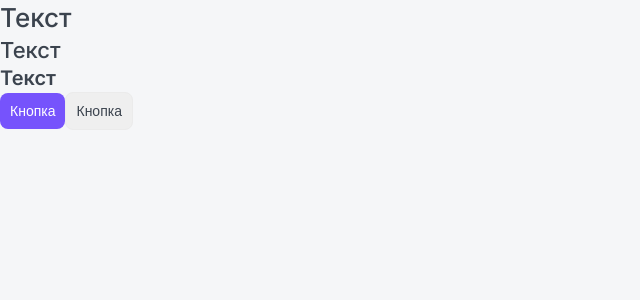
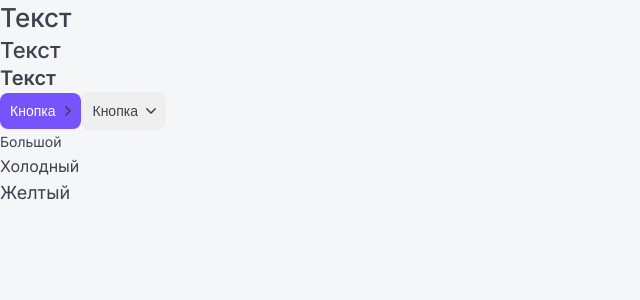
Before and after one commit to PavelLatmentsev/OWl-Next.js-, a Next.js app: page / in a window 1280 px wide. Shown: the top 300 px of the page, without its empty margins (0-640 px from the left). Built offline with nearby package versions, Linux system fonts and the light colour scheme.

Commit message:
add Ptag component

```diff
--- a/app/page.tsx
+++ b/app/page.tsx
@@ -1,5 +1,5 @@
 
-import { Htag, Button } from '@/components';
+import { Htag, Button, Ptag } from '@/components';
 import { Metadata } from 'next';
 
 export const metadata: Metadata = {
@@ -20,8 +20,11 @@ export default function Home():JSX.Element {
       <Htag tag="h1">Текст</Htag>
       <Htag tag="h2">Текст</Htag>
       <Htag tag="h3">Текст</Htag>
-      <Button appearance='primary' className='PPPPP'>Кнопка</Button>
-      <Button appearance='ghost'>Кнопка</Button>
+      <Button appearance='primary' arrow ='right'>Кнопка</Button>
+      <Button appearance='ghost' arrow ='down'>Кнопка</Button>
+      <Ptag size='l'>Большой</Ptag>
+      <Ptag size='m'>Холодный</Ptag>
+      <Ptag size='s'>Желтый</Ptag>
       </div>
     </main>
   );
--- a/components/Button/Button.module.css
+++ b/components/Button/Button.module.css
@@ -16,7 +16,6 @@
 }
 
 .ghost {
-
         color: var(--black);
         background-color: none;
         border:1px solid var(--gray-light);
@@ -30,3 +29,18 @@
 .ghost:hover {
     background-color: var(--ghost-hover)
 }
+
+.arrow {
+    display: inline-block;
+    margin-left: 10px;
+}
+
+.down {
+    transform: rotate(90deg);
+    transition: all 0.2s;
+}
+
+.primary svg,
+.ghost:hover svg {
+/* fill:var(--white) */
+}
--- a/components/Button/Button.props.ts
+++ b/components/Button/Button.props.ts
@@ -2,5 +2,6 @@ import { ReactNode, DetailedHTMLProps, ButtonHTMLAttributes } from "react";
 
 export interface IButtonProps extends DetailedHTMLProps<ButtonHTMLAttributes<HTMLButtonElement>, HTMLButtonElement> {
     children: ReactNode;
-    appearance:"primary" | "ghost"
+    appearance:"primary" | "ghost";
+    arrow?: "right" | "down" | "none"
 }
--- a/components/Button/Button.tsx
+++ b/components/Button/Button.tsx
@@ -1,8 +1,9 @@
 import styles from "./Button.module.css";
 import { IButtonProps } from "./Button.props";
+import ArrowIcon from "./arrow.svg";
 import cn from "classnames";
 
-export const Button = ({ appearance, children, className, ...props }: IButtonProps): JSX.Element => {
+export const Button = ({ appearance, arrow = "none", children, className, ...props }: IButtonProps): JSX.Element => {
   return (
     <button
       className={cn(styles.button,className, {
@@ -12,6 +13,13 @@ export const Button = ({ appearance, children, className, ...props }: IButtonPro
       {...props}
     >
       {children}
+      {arrow !== "none" && <span className={cn(styles.arrow,{
+        [styles.down]: arrow === "down"
+      })}>
+       <ArrowIcon/>
+        </span>}
+
     </button>
+
   );
 };
--- /dev/null
+++ b/components/Ptag/Ptag.module.css
@@ -0,0 +1,16 @@
+.p {
+    margin: 0;
+}
+
+.l {
+    font-size: 14px;
+    line-height: 24px;
+}
+.m {
+    font-size: 16px;
+    line-height: 24px;
+}
+.s {
+    font-size: 18px;
+    line-height: 29px;
+}
--- /dev/null
+++ b/components/Ptag/Ptag.tsx
@@ -0,0 +1,15 @@
+
+import { IPtagsProps } from "./Ptag.props";
+import styles from "./Ptag.module.css";
+import cn from "classnames";
+export const Ptag = ({ size="m", children, className, ...props }: IPtagsProps): JSX.Element => {
+  return (
+    <p className={cn(styles.p, className, {
+        [styles.s]:size==="s",
+        [styles.l]:size==="l",
+        [styles.m]:size==="m",
+    })} {...props}>
+{children}
+    </p>
+  );
+};
--- a/components/index.ts
+++ b/components/index.ts
@@ -1,2 +1,3 @@
 export * from "./Htag/Htag";
 export * from "./Button/Button";
+export * from "./Ptag/Ptag";
--- a/next.config.js
+++ b/next.config.js
@@ -1,4 +1,43 @@
-/** @type {import('next').NextConfig} */
-const nextConfig = {}
+// /** @type {import('next').NextConfig} */
+// // const nextConfig = {}
 
-module.exports = nextConfig
+// // module.exports = nextConfig
+
+// module.exports = {
+//   images: {
+//     domains:["OWL-NEXT"]
+//   },
+//     webpack(config) {
+//       config.module.rules.push({
+//         loader: '@svgr/webpack',
+//         issuer: /\.[jt]sx?$/,
+//         options:{
+//           svgo:true,
+//           svgoConfig: {
+//             plugins:[{
+//               name:"preset-default",
+//               params: {
+//                 override: {
+//                   removeViewBox:false
+//                 }
+//               }
+//             }],
+//           },
+//           titleProp:true,
+//         },
+//     test:/\.svg$/,
+//     // use: ['@svgr/webpack'],
+//     });
+//     return config;
+//     },
+//     };
+
+module.exports = {
+  webpack(config) {
+    config.module.rules.push({
+      test: /\.svg$/,
+      use: ["@svgr/webpack"]
+    });
+
+    return config;
+  }};
--- a/package.json
+++ b/package.json
@@ -11,6 +11,7 @@
     "stylelint": "stylelint \"**/*.css\" --fix"
   },
   "dependencies": {
+    "@svgr/webpack": "^8.1.0",
     "@types/node": "20.4.9",
     "@types/react": "18.2.20",
     "@types/react-dom": "18.2.7",
```
Also changed, not shown: components/Ptag/Ptag.props.tsx (added, +7 -0 lines), components/Button/arrow.svg (added), 1 other file (tests, documents, lock files or other folders).
